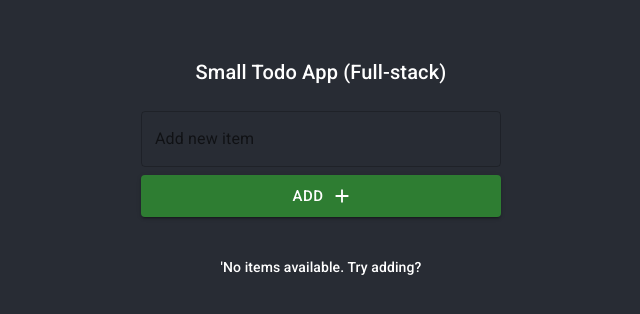
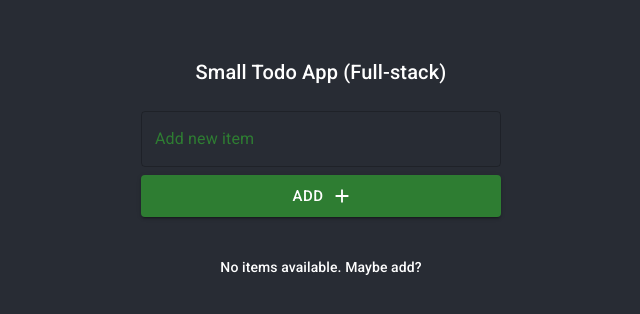
Before and after one commit to MashuMaru/TODO_UI, a React (Create React App) app in the folder todo-ui/: page / in a window 1280 px wide. Shown: the top 314 px of the page, without its empty margins (319-959 px from the left). Built offline with nearby package versions, Linux system fonts and the light colour scheme; no server answers.

Commit message:
Mods to css and handling of errors

```diff
--- a/todo-ui/src/App.css
+++ b/todo-ui/src/App.css
@@ -23,3 +23,12 @@
   padding-top: 0 !important;
   padding-bottom: 0 !important;
 }
+.css-1t8l2tu-MuiInputBase-input-MuiOutlinedInput-input {
+  color: white !important;
+}
+.css-1lwa3th-MuiFormLabel-root-MuiInputLabel-root {
+  color: #2e7d32 !important;
+}
+.css-1d3z3hw-MuiOutlinedInput-notchedOutline {
+  border-color: #2e7d32 !important;
+}
--- a/todo-ui/src/App.js
+++ b/todo-ui/src/App.js
@@ -27,7 +27,7 @@ const App = () => {
       setCompleted(response.data.filter(x => x.isComplete))
     })
     .catch(e => {
-      console.log(e)
+      enqueueSnackbar(e.message, { variant: 'error' });
     })
     .finally(() => {
       setLoading(false)
@@ -42,7 +42,7 @@ const App = () => {
       getTodoItems()
     })
     .catch(e => {
-      enqueueSnackbar(e, { variant: 'error' });
+      enqueueSnackbar(e.message, { variant: 'error' });
     })
   }
   const setAsCompleteHandler = (id) => {
@@ -54,7 +54,7 @@ const App = () => {
       getTodoItems()
     })
     .catch(e => {
-      enqueueSnackbar(e, { variant: 'error' });
+      enqueueSnackbar(e.message, { variant: 'error' });
     })
   }
   const addNewTodoItem = (newItem) => {
@@ -69,7 +69,7 @@ const App = () => {
       getTodoItems()
     })
     .catch(e => {
-      enqueueSnackbar(e, { variant: 'error' })
+      enqueueSnackbar(e.message, { variant: 'error' });
     })
     .finally(() => {
       setLoading(false)
@@ -89,7 +89,7 @@ const App = () => {
         newTodoItem={addNewTodoItem} />
       {!todoItems.length &&
       <Typography className="title" align='center' sx={{mt:5}} variant="subtitle2" gutterBottom>
-        'No items available. Try adding?
+        No items available. Maybe add?
       </Typography>}
       {todoItems.length > 0 &&
       <TodoItems
--- a/todo-ui/src/CreateNewItem.js
+++ b/todo-ui/src/CreateNewItem.js
@@ -31,6 +31,8 @@ const CreateNewItem = (props) => {
   return (
     <>
       <TextField
+        autoComplete={false}
+        className="inputClass"
         startAdornment={
           <InputAdornment position="start">
             <AddIcon />
--- a/todo-ui/src/index.js
+++ b/todo-ui/src/index.js
@@ -8,7 +8,13 @@ import { SnackbarProvider } from 'notistack';
 const root = ReactDOM.createRoot(document.getElementById('root'));
 root.render(
   <React.StrictMode>
-    <SnackbarProvider autoHideDuration={2500} maxSnack={3}>
+    <SnackbarProvider
+      anchorOrigin={{
+        vertical: 'bottom',
+        horizontal: 'center',
+      }}
+      autoHideDuration={2500}
+      maxSnack={3}>
       <App />
     </SnackbarProvider>
   </React.StrictMode>
```
